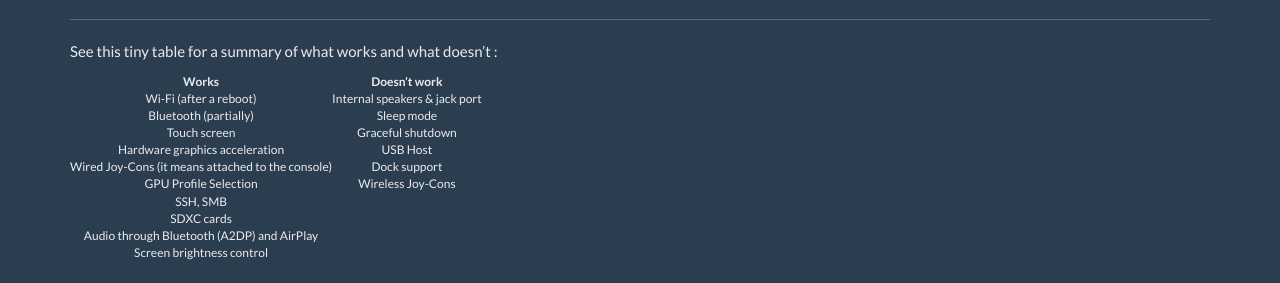
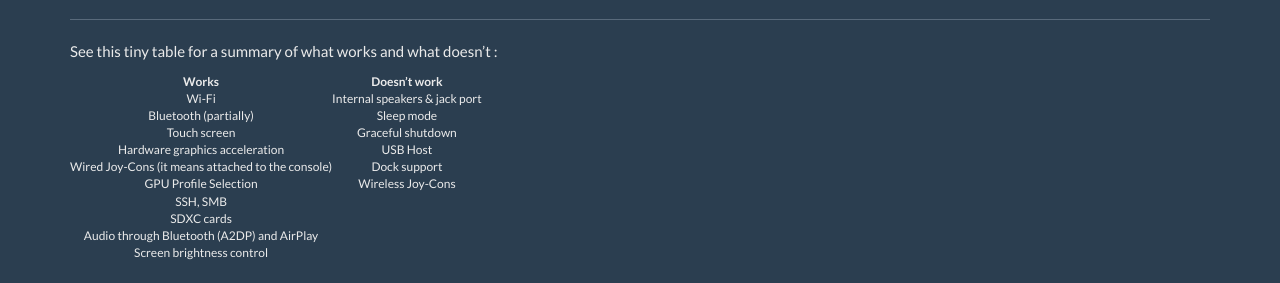
Before and after one commit to lakka-switch/documentation, a Jekyll site: the page built from faq.md, in a window 1280 px wide and 900 px high, scrolled down 411 px. Shown: the part 169-452 px from the top of the window. Built offline with Jekyll 4.4.1, drawn with Linux system fonts in a browser that asks for light colours; nearby versions of some CDN libraries.

Commit message:
Update faq.md

```diff
--- a/faq.md
+++ b/faq.md
@@ -28,7 +28,7 @@ See this tiny table for a summary of what works and what doesn't :
 
 | Works                          | Doesn't work      |
 |:------------------------------:|:-----------------:|
-| Wi-Fi (after a reboot)         | Internal speakers & jack port |
+| Wi-Fi         | Internal speakers & jack port |
 | Bluetooth (partially)          | Sleep mode        |
 | Touch screen                   | Graceful shutdown |
 | Hardware graphics acceleration | USB Host          |
```
